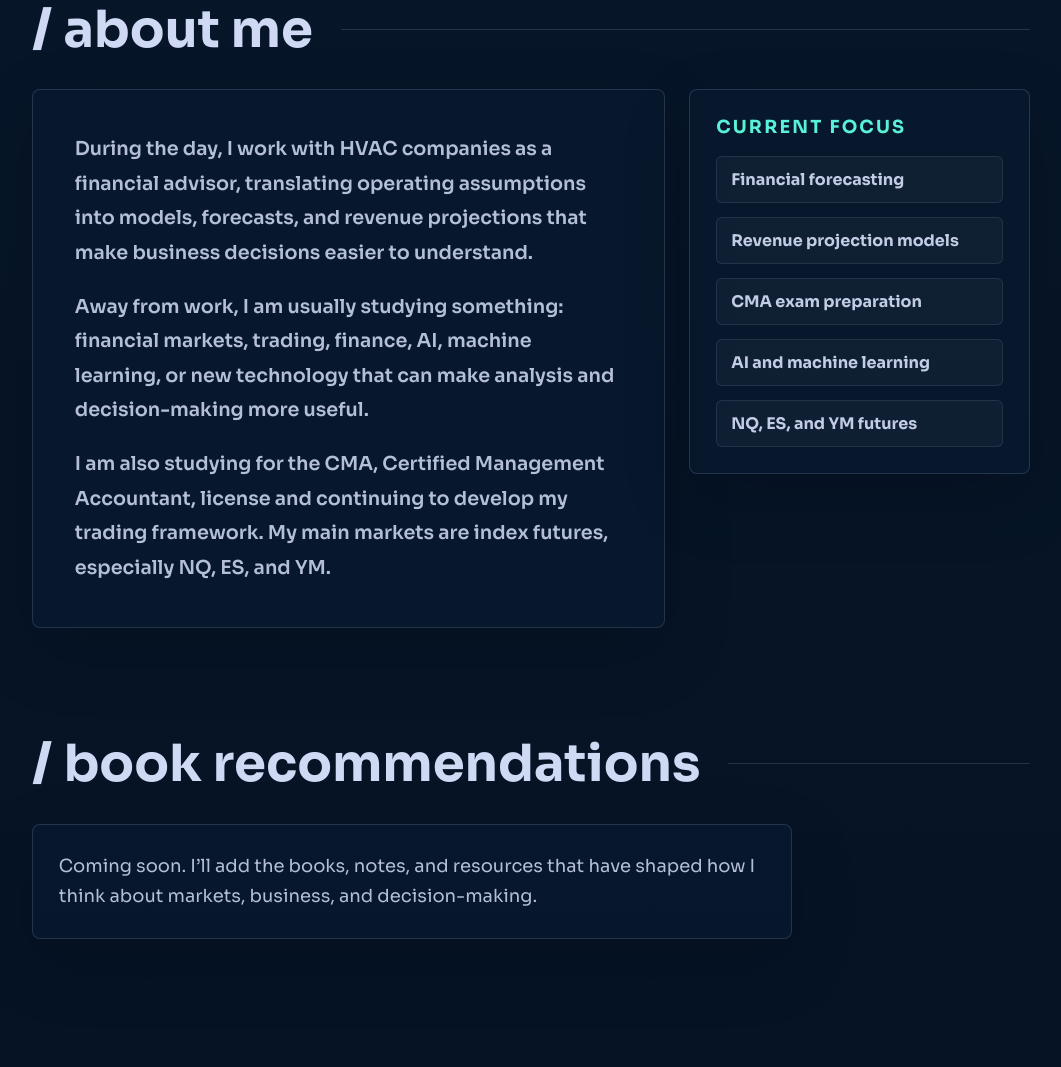
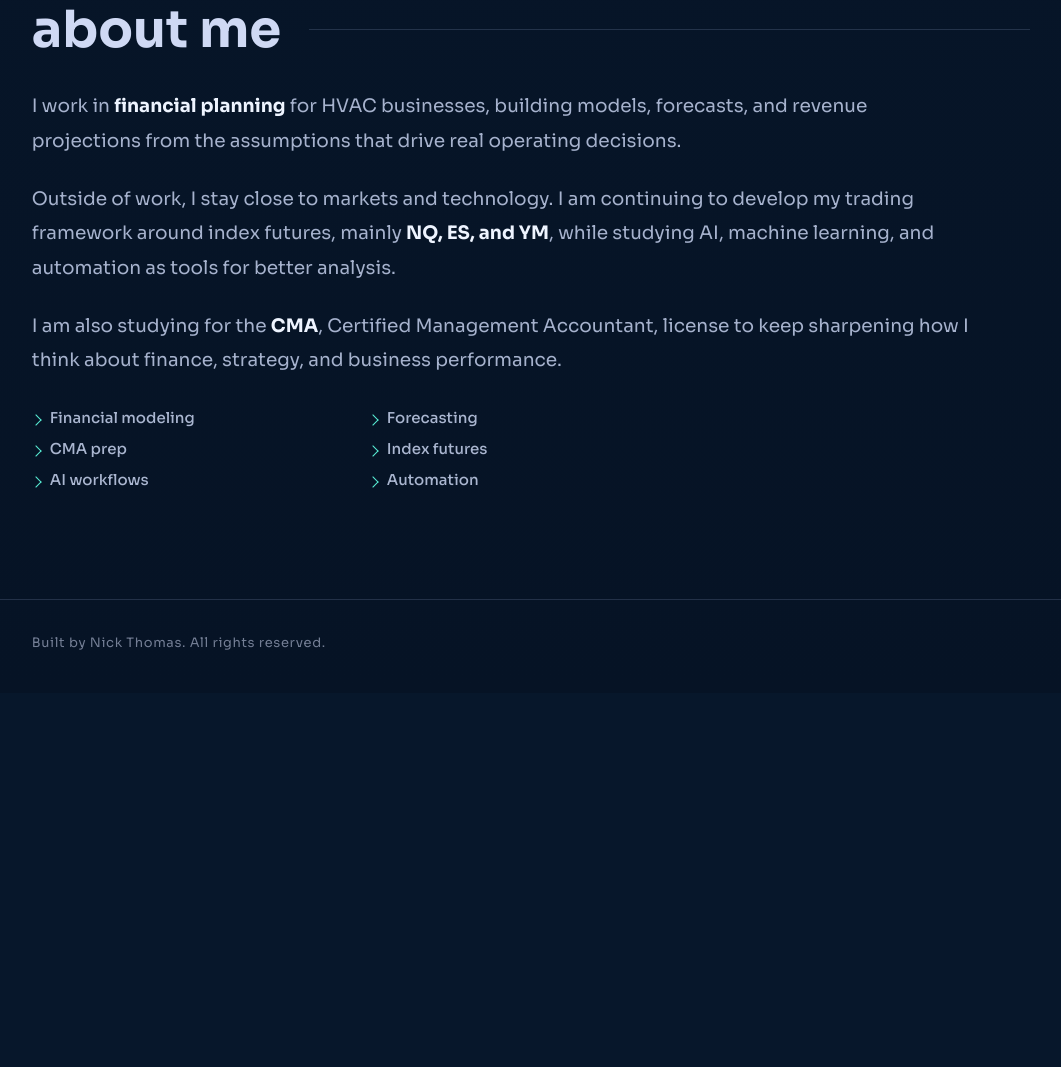
Before and after one commit to NoticeTrades/resume, a website built with Vite: page index.html in a window 1280 px wide. Shown: the part 796-1863 px from the top of the page, without its empty margins (109-1170 px from the left). After the commit the page ends 1489 px from the top, so only its background shows below. Built offline with nearby package versions, Linux system fonts and the light colour scheme; no server answers; animation ran at ten frames a second.

Commit message:
Update about section and footer

```diff
--- a/src/main.js
+++ b/src/main.js
@@ -23,7 +23,6 @@ app.innerHTML = `
       <nav aria-label="Main navigation">
         <a href="#home">Home</a>
         <a href="#about">About</a>
-        <a href="#books">Books</a>
         <a href="mailto:nickthomasfx@gmail.com">Contact</a>
       </nav>
     </div>
@@ -60,9 +59,9 @@ app.innerHTML = `
           <p class="eyebrow">finance / trading / technology</p>
           <h1 id="typedIntro" aria-label="Hello, Nick Here."></h1>
           <p>
-            I turn messy business assumptions into useful financial models, then spend
-            my off-hours pulling apart markets, trading ideas, and new AI tools to see
-            what actually holds up.
+            Eight hours turning messy business assumptions into useful financial models.
+            Eight hours testing markets, trading ideas, AI tools, and automations.
+            Eight hours recharging for the next iteration.
           </p>
           <a class="contact-action" href="mailto:nickthomasfx@gmail.com">Contact me</a>
         </div>
@@ -71,48 +70,41 @@ app.innerHTML = `
 
     <section class="about-section reveal-on-scroll" id="about">
       <div class="section-heading">
-        <h2>/ about me</h2>
+        <h2>about me</h2>
         <span></span>
       </div>
-      <div class="about-grid">
       <article class="about-copy reveal-on-scroll">
         <p>
-            During the day, I work with HVAC companies as a financial advisor, translating
-            operating assumptions into models, forecasts, and revenue projections that
-            make business decisions easier to understand.
+          I work in <strong>financial planning</strong> for HVAC businesses,
+          building models, forecasts, and revenue projections from the assumptions
+          that drive real operating decisions.
         </p>
         <p>
-            Away from work, I am usually studying something: financial markets, trading,
-            finance, AI, machine learning, or new technology that can make analysis and
-            decision-making more useful.
+          Outside of work, I stay close to markets and technology. I am continuing
+          to develop my trading framework around index futures, mainly
+          <strong>NQ, ES, and YM</strong>, while studying AI, machine learning, and
+          automation as tools for better analysis.
         </p>
         <p>
-            I am also studying for the CMA, Certified Management Accountant, license and
-            continuing to develop my trading framework. My main markets are index futures,
-            especially NQ, ES, and YM.
+          I am also studying for the <strong>CMA</strong>, Certified Management
+          Accountant, license to keep sharpening how I think about finance,
+          strategy, and business performance.
         </p>
+        <div class="about-focus-list" aria-label="Current focus areas">
+          <span>Financial modeling</span>
+          <span>Forecasting</span>
+          <span>CMA prep</span>
+          <span>Index futures</span>
+          <span>AI workflows</span>
+          <span>Automation</span>
+        </div>
       </article>
-        <aside class="focus-panel reveal-on-scroll">
-          <h3>current focus</h3>
-          <ul>
-            <li>Financial forecasting</li>
-            <li>Revenue projection models</li>
-            <li>CMA exam preparation</li>
-            <li>AI and machine learning</li>
-            <li>NQ, ES, and YM futures</li>
-          </ul>
-        </aside>
-      </div>
-    </section>
-
-    <section class="books-section reveal-on-scroll" id="books">
-      <div class="section-heading">
-        <h2>/ book recommendations</h2>
-        <span></span>
-      </div>
-      <p>Coming soon. I’ll add the books, notes, and resources that have shaped how I think about markets, business, and decision-making.</p>
     </section>
   </main>
+
+  <footer class="site-footer">
+    <p>Built by Nick Thomas. All rights reserved.</p>
+  </footer>
 `;
 
 const tickerTrack = document.getElementById("tickerTrack");
@@ -669,7 +661,7 @@ function getWalkerBounds() {
 function getCollisionObstacles() {
   return Array.from(
     document.querySelectorAll(
-      ".wordmark, .site-header nav a, .market-strip, .social-icons a, .hero-copy, .contact-action, .about-copy, .focus-panel, .books-section > p, .section-heading"
+      ".wordmark, .site-header nav a, .market-strip, .social-icons a, .hero-copy, .contact-action, .about-copy, .section-heading"
     )
   )
     .map((target) => ({ target, rect: target.getBoundingClientRect() }))
--- a/src/style.css
+++ b/src/style.css
@@ -532,8 +532,7 @@ p {
   background: #77ffe8;
 }
 
-.about-section,
-.books-section {
+.about-section {
   padding: 0 clamp(22px, 11vw, 240px) 110px;
 }
 
@@ -557,21 +556,6 @@ p {
   background: var(--line);
 }
 
-.about-grid {
-  display: grid;
-  grid-template-columns: minmax(0, 1.3fr) minmax(280px, 0.7fr);
-  gap: 24px;
-}
-
-.about-copy,
-.focus-panel,
-.books-section > p {
-  border: 1px solid var(--line);
-  border-radius: 8px;
-  background: var(--panel);
-  box-shadow: 0 24px 70px rgba(0, 0, 0, 0.16);
-}
-
 .reveal-on-scroll {
   opacity: 0;
   transform: translateY(34px);
@@ -584,56 +568,63 @@ p {
 }
 
 .about-copy {
-  padding: clamp(24px, 4vw, 42px);
+  max-width: 940px;
 }
 
 .about-copy p {
-  color: #b4bfd7;
-  font-size: clamp(17px, 1.5vw, 20px);
-  font-weight: 560;
-  line-height: 1.8;
+  color: #a6b2cd;
+  font-size: clamp(17px, 1.45vw, 20px);
+  font-weight: 400;
+  line-height: 1.85;
 }
 
-.about-copy p:last-child {
-  margin-bottom: 0;
-}
-
-.focus-panel {
-  align-self: start;
-  padding: 26px;
-}
-
-.focus-panel h3 {
-  margin-bottom: 18px;
-  color: var(--aqua);
-  font-size: 18px;
-  letter-spacing: 0.12em;
-  text-transform: uppercase;
-}
-
-.focus-panel ul {
-  display: grid;
-  gap: 14px;
-  margin: 0;
-  padding: 0;
-  list-style: none;
-}
-
-.focus-panel li {
-  padding: 12px 14px;
-  border: 1px solid rgba(148, 169, 209, 0.14);
-  border-radius: 6px;
-  background: rgba(255, 255, 255, 0.035);
-  color: #c3cce5;
+.about-copy strong {
+  color: #eef4ff;
   font-weight: 700;
 }
 
-.books-section > p {
-  max-width: 760px;
-  padding: 26px;
-  color: #b4bfd7;
-  font-size: 18px;
-  line-height: 1.7;
+.about-copy p:not(:last-child) {
+  margin-bottom: 24px;
+}
+
+.about-focus-list {
+  display: grid;
+  grid-template-columns: repeat(2, minmax(180px, 1fr));
+  gap: 12px 34px;
+  max-width: 640px;
+  margin-top: 30px;
+}
+
+.about-focus-list span {
+  position: relative;
+  padding-left: 18px;
+  color: #aab6d0;
+  font-size: 15px;
+  font-weight: 500;
+}
+
+.about-focus-list span::before {
+  content: "";
+  position: absolute;
+  left: 0;
+  top: 0.54em;
+  width: 7px;
+  height: 7px;
+  border-top: 1px solid var(--aqua);
+  border-right: 1px solid var(--aqua);
+  transform: rotate(45deg);
+}
+
+.site-footer {
+  padding: 34px clamp(22px, 11vw, 240px) 42px;
+  border-top: 1px solid var(--line);
+  color: rgba(195, 204, 229, 0.58);
+  font-size: 13px;
+  letter-spacing: 0.05em;
+}
+
+.site-footer p {
+  margin: 0;
 }
 
 @media (max-width: 900px) {
@@ -708,8 +699,9 @@ p {
     margin-top: 30px;
   }
 
-  .about-grid {
+  .about-focus-list {
     grid-template-columns: 1fr;
+    gap: 12px;
   }
 }
 
```
Lines whose indentation alone changed are shown as unchanged.
